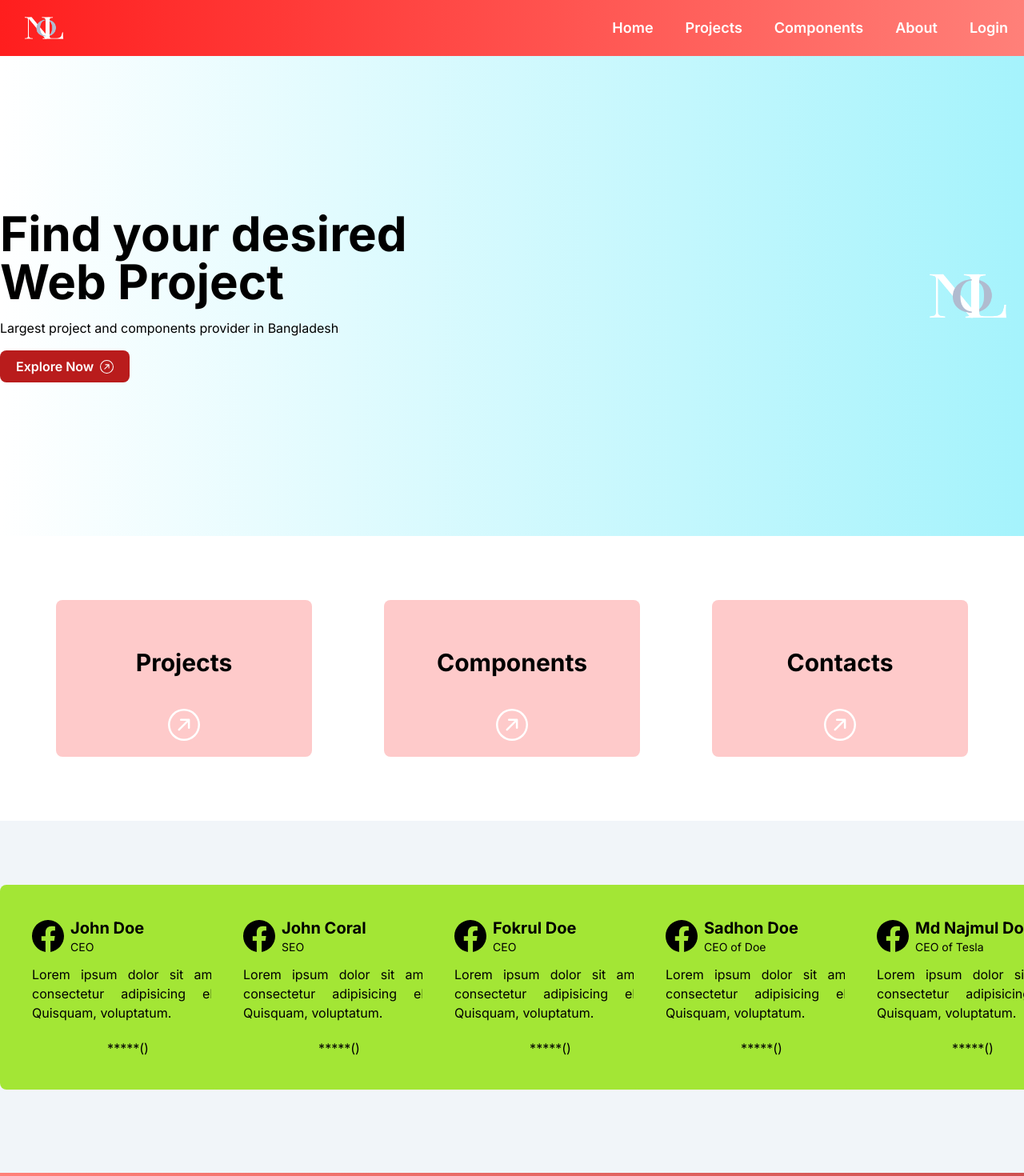
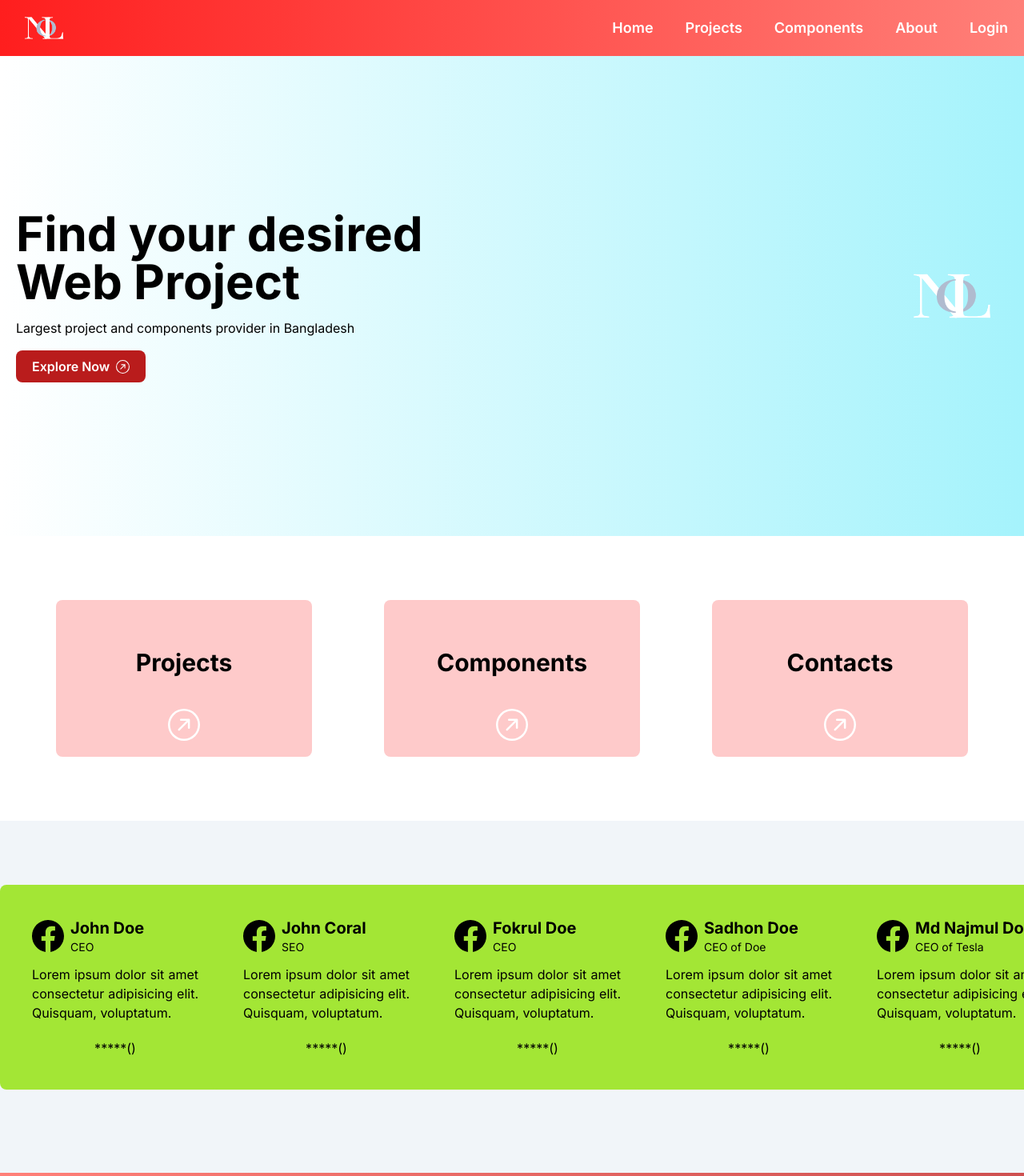
Before and after one commit to nazm0l/massive-portfolio, a Next.js app: page / in a window 1280 px wide. Shown: the top 1470 px of the page at 80% size. Built offline with nearby package versions, Linux system fonts and the light colour scheme; no server answers.

Commit message:
modify review slider

```diff
--- a/src/app/page.js
+++ b/src/app/page.js
@@ -15,7 +15,7 @@ export default function Home() {
         </div>
       </section>
       <section className="bg-slate-100 py-10 md:py-20">
-        <div className="flex gap-5 overflow-hidden">
+        <div className="container mx-auto flex gap-5 overflow-hidden">
           <RatingsCard />
         </div>
       </section>
--- a/src/app/projects/page.js
+++ b/src/app/projects/page.js
@@ -18,7 +18,7 @@ const ProjectPage = () => {
         {/* project card here  */}
         <div className="container mx-auto px-5 md:px-0">
           <div className="grid grid-cols-1 md:grid-cols-2 lg:grid-cols-3 gap-5">
-            <Link href="/">
+            <Link href={`/projects/${1}`}>
               <div className="projectCard bg-white rounded-lg shadow-lg">
                 <div className="p-5">
                   <h3 className="text-xl font-bold">Quiz App Bash</h3>
--- a/src/components/HeroSection.js
+++ b/src/components/HeroSection.js
@@ -4,7 +4,7 @@ import Link from "next/link";
 const HeroSection = () => {
   return (
     <section className="w-full h-96 md:h-[600px] px-5 md:px-0 bg-gradient-to-r from-white to-cyan-200 grid items-center overflow-hidden">
-      <div className="container mx-auto flex justify-between items-center">
+      <div className="container px-5 mx-auto flex justify-between items-center">
         <div>
           <h2 className="text-3xl md:text-6xl font-bold ">
             Find your desired <br /> Web Project
--- a/src/components/RatingsCard.js
+++ b/src/components/RatingsCard.js
@@ -65,7 +65,7 @@ const RatingsCard = ({ name, title, desc, star }) => {
     >
       {demoData.map((item, i) => (
         <SwiperSlide key={i}>
-          <div className="ratingsCard w-full md:w-80 rounded-lg bg-lime-400">
+          <div className="ratingsCard w-full md:w-72 rounded-lg bg-lime-400">
             <div className="p-10">
               <div className="flex gap-2 items-center">
                 <Image src="/fb-icon.svg" alt="user" width={40} height={40} />
```
